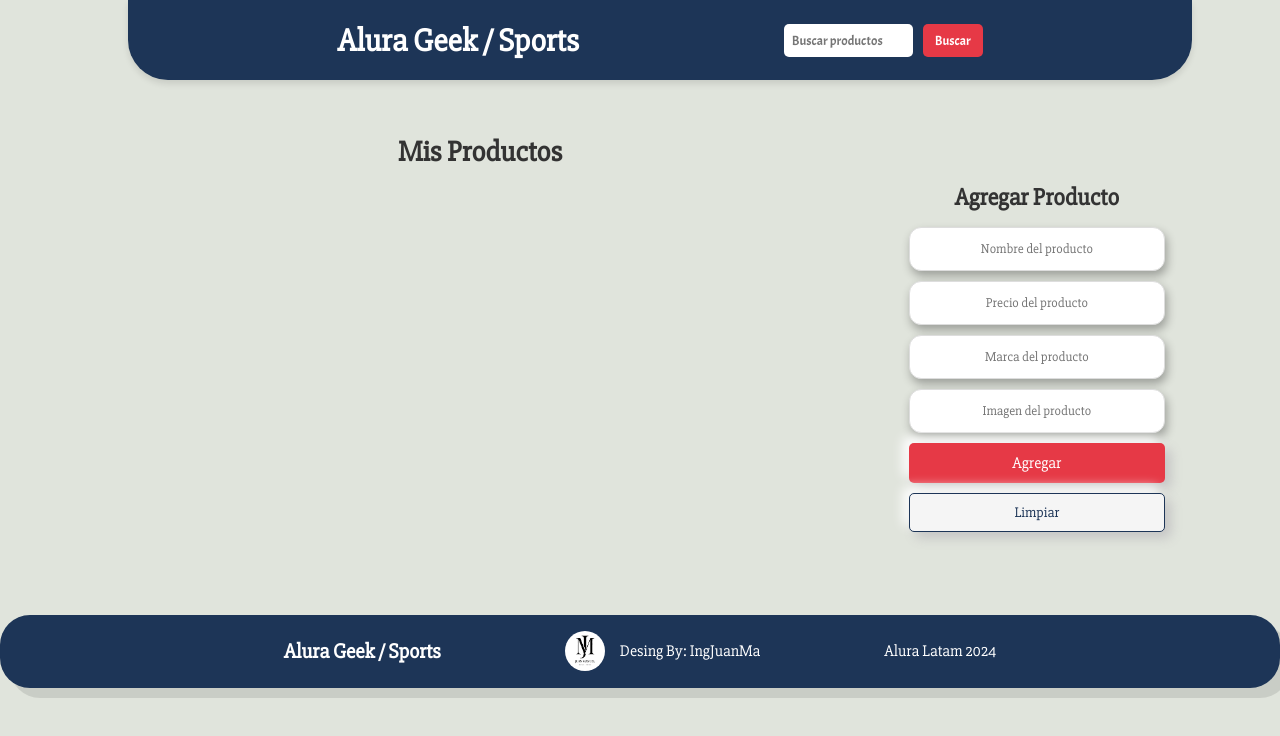
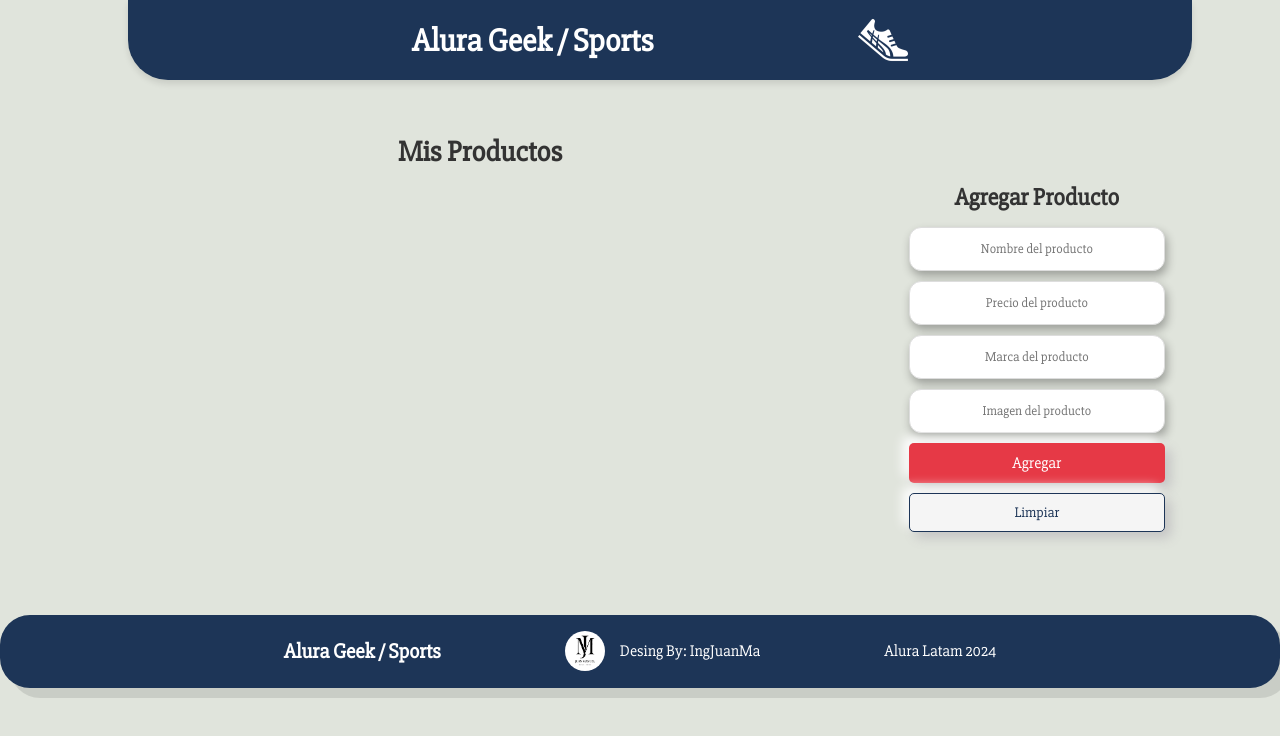
Before and after one commit to IngJuanMa/ChallengueAluraGeek, a website with bundled scripts: page index.html in a window 1280 px wide. Built offline with nearby package versions, Linux system fonts and the light colour scheme; no server answers.

Commit message:
Second Version

```diff
--- a/index.html
+++ b/index.html
@@ -11,8 +11,7 @@
     <header>
         <h1>Alura Geek / Sports</h1>
         <div class="search-bar">
-            <input type="text" id="searchInput" placeholder="Buscar productos">
-            <button id="searchButton">Buscar</button>
+            <img src="Assets/Tenis Logo.png" alt="Logo Tennis">
         </div>
     </header>
 
```
Also changed, not shown: Assets/Tenis Logo.png (added), Assets/tennis.png (added).
